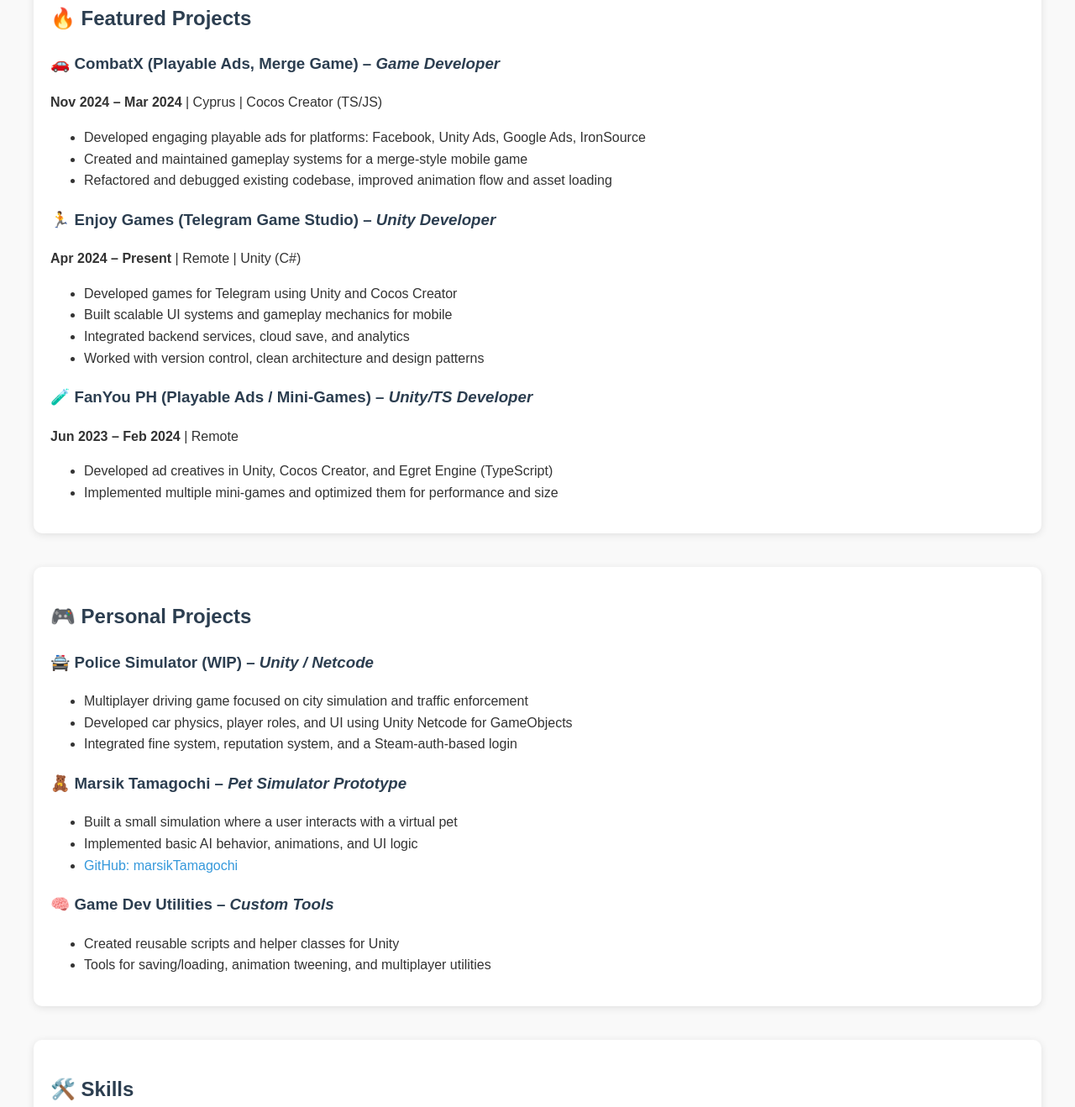
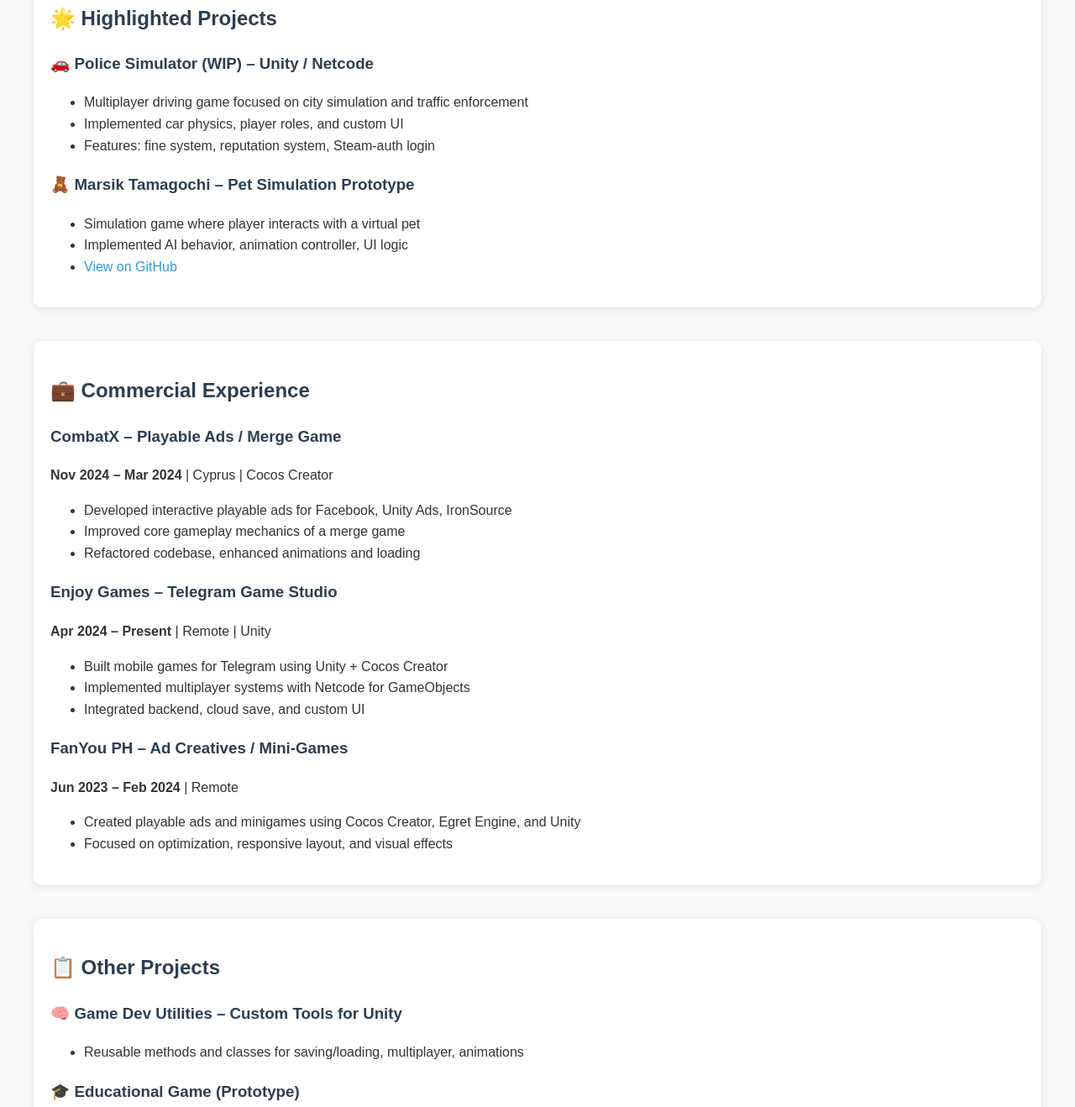
Before and after one commit to roleplaydiary/portfolio, a plain HTML site: page index.html in a window 1280 px wide. Shown: the part 294-1612 px from the top of the page at 84% size. Drawn offline with Linux system fonts and the light colour scheme.

Commit message:
Update index.html

```diff
--- a/index.html
+++ b/index.html
@@ -46,54 +46,61 @@
      <strong>Focus:</strong> Mobile games, multiplayer, UI/UX, optimization</p>
 
   <div class="section highlight">
-    <h2>🔥 Featured Projects</h2>
+    <h2>🌟 Highlighted Projects</h2>
 
-    <h3>🚗 CombatX (Playable Ads, Merge Game) – <em>Game Developer</em></h3>
-    <p><strong>Nov 2024 – Mar 2024</strong> | Cyprus | Cocos Creator (TS/JS)</p>
+    <h3>🚗 Police Simulator (WIP) – Unity / Netcode</h3>
     <ul>
-      <li>Developed engaging playable ads for platforms: Facebook, Unity Ads, Google Ads, IronSource</li>
-      <li>Created and maintained gameplay systems for a merge-style mobile game</li>
-      <li>Refactored and debugged existing codebase, improved animation flow and asset loading</li>
+      <li>Multiplayer driving game focused on city simulation and traffic enforcement</li>
+      <li>Implemented car physics, player roles, and custom UI</li>
+      <li>Features: fine system, reputation system, Steam-auth login</li>
     </ul>
 
-    <h3>🏃‍ Enjoy Games (Telegram Game Studio) – <em>Unity Developer</em></h3>
-    <p><strong>Apr 2024 – Present</strong> | Remote | Unity (C#)</p>
+    <h3>🧸 Marsik Tamagochi – Pet Simulation Prototype</h3>
     <ul>
-      <li>Developed games for Telegram using Unity and Cocos Creator</li>
-      <li>Built scalable UI systems and gameplay mechanics for mobile</li>
-      <li>Integrated backend services, cloud save, and analytics</li>
-      <li>Worked with version control, clean architecture and design patterns</li>
-    </ul>
-
-    <h3>🧪 FanYou PH (Playable Ads / Mini-Games) – <em>Unity/TS Developer</em></h3>
-    <p><strong>Jun 2023 – Feb 2024</strong> | Remote</p>
-    <ul>
-      <li>Developed ad creatives in Unity, Cocos Creator, and Egret Engine (TypeScript)</li>
-      <li>Implemented multiple mini-games and optimized them for performance and size</li>
+      <li>Simulation game where player interacts with a virtual pet</li>
+      <li>Implemented AI behavior, animation controller, UI logic</li>
+      <li><a href="https://github.com/roleplaydiary/marsikTamagochi">View on GitHub</a></li>
     </ul>
   </div>
 
   <div class="section highlight">
-    <h2>🎮 Personal Projects</h2>
+    <h2>💼 Commercial Experience</h2>
 
-    <h3>🚔 Police Simulator (WIP) – <em>Unity / Netcode</em></h3>
+    <h3>CombatX – Playable Ads / Merge Game</h3>
+    <p><strong>Nov 2024 – Mar 2024</strong> | Cyprus | Cocos Creator</p>
     <ul>
-      <li>Multiplayer driving game focused on city simulation and traffic enforcement</li>
-      <li>Developed car physics, player roles, and UI using Unity Netcode for GameObjects</li>
-      <li>Integrated fine system, reputation system, and a Steam-auth-based login</li>
+      <li>Developed interactive playable ads for Facebook, Unity Ads, IronSource</li>
+      <li>Improved core gameplay mechanics of a merge game</li>
+      <li>Refactored codebase, enhanced animations and loading</li>
     </ul>
 
-    <h3>🧸 Marsik Tamagochi – <em>Pet Simulator Prototype</em></h3>
+    <h3>Enjoy Games – Telegram Game Studio</h3>
+    <p><strong>Apr 2024 – Present</strong> | Remote | Unity</p>
     <ul>
-      <li>Built a small simulation where a user interacts with a virtual pet</li>
-      <li>Implemented basic AI behavior, animations, and UI logic</li>
-      <li><a href="https://github.com/roleplaydiary/marsikTamagochi">GitHub: marsikTamagochi</a></li>
+      <li>Built mobile games for Telegram using Unity + Cocos Creator</li>
+      <li>Implemented multiplayer systems with Netcode for GameObjects</li>
+      <li>Integrated backend, cloud save, and custom UI</li>
     </ul>
 
-    <h3>🧠 Game Dev Utilities – <em>Custom Tools</em></h3>
+    <h3>FanYou PH – Ad Creatives / Mini-Games</h3>
+    <p><strong>Jun 2023 – Feb 2024</strong> | Remote</p>
     <ul>
-      <li>Created reusable scripts and helper classes for Unity</li>
-      <li>Tools for saving/loading, animation tweening, and multiplayer utilities</li>
+      <li>Created playable ads and minigames using Cocos Creator, Egret Engine, and Unity</li>
+      <li>Focused on optimization, responsive layout, and visual effects</li>
+    </ul>
+  </div>
+
+  <div class="section highlight">
+    <h2>📋 Other Projects</h2>
+
+    <h3>🧠 Game Dev Utilities – Custom Tools for Unity</h3>
+    <ul>
+      <li>Reusable methods and classes for saving/loading, multiplayer, animations</li>
+    </ul>
+
+    <h3>🎓 Educational Game (Prototype)</h3>
+    <ul>
+      <li>Turn-based quiz mechanic with visual feedback and score tracking</li>
     </ul>
   </div>
 
@@ -103,22 +110,22 @@
       <li><strong>Languages:</strong> C#, TypeScript, JavaScript, Lua</li>
       <li><strong>Engines:</strong> Unity, Cocos Creator, Egret</li>
       <li><strong>Networking:</strong> Netcode for GameObjects, Photon Fusion</li>
-      <li><strong>Tools:</strong> Git, Visual Studio, Rider, Firebase, Unity Cloud Save</li>
-      <li><strong>Patterns:</strong> MVC, ECS (beginner), Singletons, Event Bus</li>
-      <li><strong>Other:</strong> Playable Ads, Performance Optimization, Mobile UI, Multiplayer Systems</li>
+      <li><strong>Tools:</strong> Git, Firebase, Visual Studio, Rider, Unity Cloud Save</li>
+      <li><strong>Design Patterns:</strong> MVC, ECS (basic), Singletons, Event Bus</li>
+      <li><strong>Other:</strong> Playable Ads, Optimization, Mobile UI, UI Animation, Cloud Integration</li>
     </ul>
   </div>
 
   <div class="section highlight">
     <h2>📱 Links</h2>
     <ul>
-      <li><a href="https://github.com/roleplaydiary">GitHub Profile</a></li>
-      <li><a href="https://play.google.com/store/apps/dev?id=4580016123259383502">Google Play (examples)</a></li>
+      <li><a href="https://github.com/roleplaydiary">GitHub</a></li>
+      <li><a href="https://play.google.com/store/apps/dev?id=4580016123259383502">Google Play</a></li>
       <li><a href="https://www.linkedin.com/in/denis-vorontsov/">LinkedIn</a> (optional)</li>
     </ul>
   </div>
 
-  <p>Feel free to reach out to collaborate or view source code of any of the projects listed above. Thank you for your time!</p>
+  <p>Thanks for viewing my portfolio! Feel free to reach out to collaborate or request code samples.</p>
 
 </body>
 </html>
```
